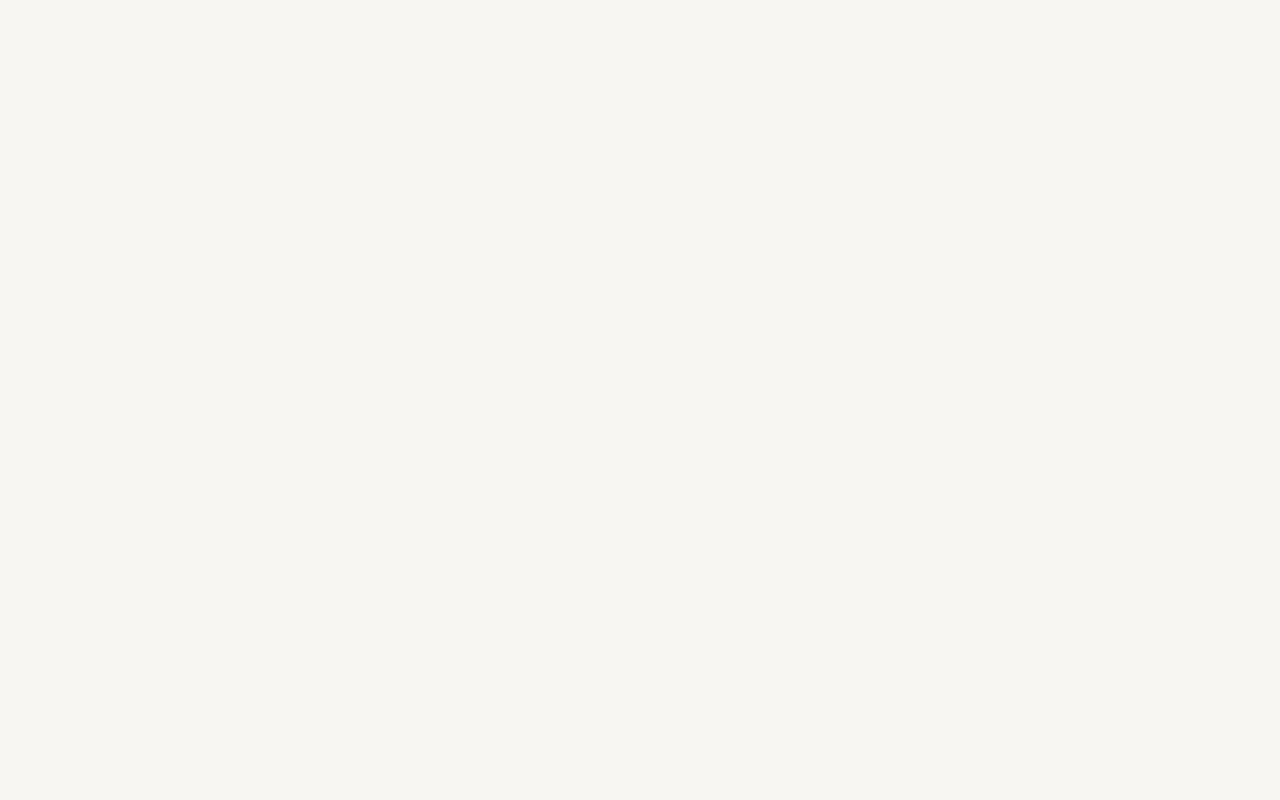
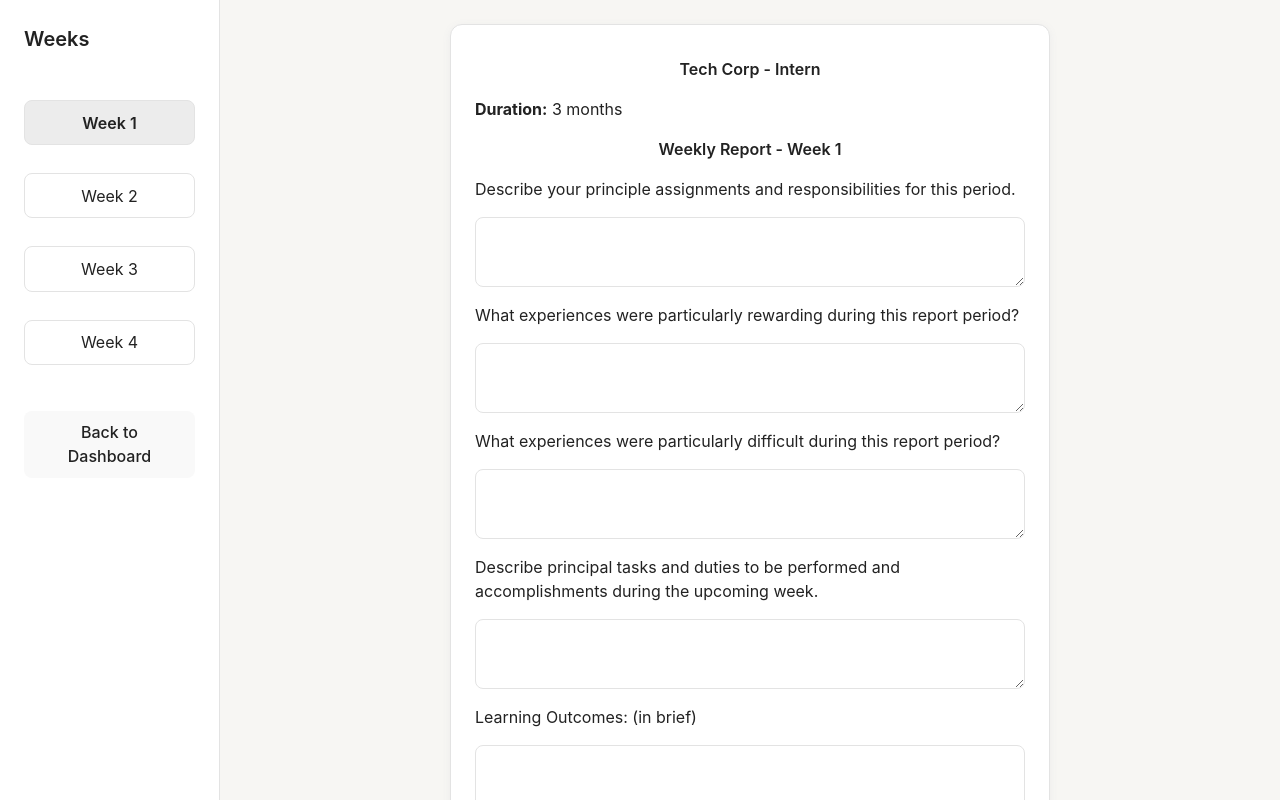
Before and after one commit to KushalvDesai/Internpool, a React (Vite) app in the folder fe/: page /internship/1 in a window 1280 px wide. Before the commit this address had no page. Shown: the top 800 px of the page. Built offline with nearby package versions, Linux system fonts and the light colour scheme.

Commit message:
updated weekly reports

```diff
--- a/fe/src/App.jsx
+++ b/fe/src/App.jsx
@@ -4,6 +4,7 @@
 import Login from './components/Login';
 import Dashboard from './components/Dashboard';
 import WeeklyReport from './components/WeeklyReport';
+import InternshipDetail from './components/InternshipDetail';
 
 const App = () => (
   <Router>
@@ -12,6 +13,7 @@
       <Route path="/login" element={<Login />} />
       <Route path="/dashboard" element={<Dashboard />} />
       <Route path="/weekly-report" element={<WeeklyReport />} />
+      <Route path="/internship/:id" element={<InternshipDetail />} />
     </Routes>
   </Router>
 );
--- a/fe/src/components/Dashboard.jsx
+++ b/fe/src/components/Dashboard.jsx
@@ -1,5 +1,10 @@
 import React from 'react';
 import { useNavigate } from 'react-router-dom';
+
+const internships = [
+  { id: 1, company: 'Tech Corp', position: 'Intern', duration: '3 months' },
+  { id: 2, company: 'Web Solutions', position: 'Intern', duration: '6 months' },
+];
 
 const Dashboard = () => {
   const navigate = useNavigate();
@@ -26,7 +31,17 @@
             <b>Name:</b> {studentData.name}<br />
             <b>Email:</b> {studentData.email}
           </div>
-          {/* Reports list can be added here if needed */}
+          <h3 style={{ margin: '16px 0 8px' }}>Internships</h3>
+          <ul style={{ paddingLeft: 0, listStyle: 'none' }}>
+            {internships.map(internship => (
+              <li key={internship.id} style={{ marginBottom: 16, background: '#f7f6f3', borderRadius: 8, padding: 16, border: '1px solid #e3e3e3', display: 'flex', justifyContent: 'space-between', alignItems: 'center' }}>
+                <div>
+                  <b>{internship.position}</b> at <b>{internship.company}</b> for {internship.duration}
+                </div>
+                <button onClick={() => navigate(`/internship/${internship.id}`)} style={{ marginLeft: 16 }}>Open</button>
+              </li>
+            ))}
+          </ul>
         </div>
       </main>
     </div>
@@ -34,4 +49,4 @@
 };
 
 export default Dashboard;
-// The sidebar now redirects to a new WeeklyReport page for report submission.
+// Dashboard now lists internships and links to InternshipDetail page for each.
--- /dev/null
+++ b/fe/src/components/InternshipDetail.jsx
@@ -0,0 +1,135 @@
+import React, { useState } from 'react';
+import { useParams, useNavigate } from 'react-router-dom';
+
+const weeks = [1, 2, 3, 4];
+
+const initialForm = {
+  assignments: '',
+  rewarding: '',
+  difficult: '',
+  upcoming: '',
+  learning: '',
+};
+
+const InternshipDetail = () => {
+  const { id } = useParams();
+  const navigate = useNavigate();
+  // Dummy internship data (replace with API call as needed)
+  const internship = {
+    id,
+    company: id === '1' ? 'Tech Corp' : 'Web Solutions',
+    position: 'Intern',
+    duration: id === '1' ? '3 months' : '6 months',
+  };
+  // Store reports for each week
+  const [reports, setReports] = useState({ 1: { ...initialForm }, 2: { ...initialForm }, 3: { ...initialForm }, 4: { ...initialForm } });
+  const [submitted, setSubmitted] = useState({ 1: false, 2: false, 3: false, 4: false });
+  const [currentWeek, setCurrentWeek] = useState(1);
+  const [msg, setMsg] = useState('');
+
+  const handleChange = e => {
+    const { name, value } = e.target;
+    setReports(prev => ({
+      ...prev,
+      [currentWeek]: { ...prev[currentWeek], [name]: value },
+    }));
+  };
+
+  const handleSave = () => {
+    setMsg(`Week ${currentWeek} report saved!`);
+    setTimeout(() => setMsg(''), 1500);
+  };
+
+  const handleSubmit = async () => {
+    // Submit only the current week's report
+    await fetch(`/api/internship/${id}/report`, {
+      method: 'POST',
+      headers: { 'Content-Type': 'application/json' },
+      body: JSON.stringify({ week: currentWeek, ...reports[currentWeek] }),
+    });
+    setSubmitted(prev => ({ ...prev, [currentWeek]: true }));
+    setMsg(`Week ${currentWeek} report submitted!`);
+    setTimeout(() => setMsg(''), 1500);
+  };
+
+  return (
+    <div style={{ minHeight: '100vh', background: '#f7f6f3' }}>
+      {/* Sticky Sidebar */}
+      <aside
+        style={{
+          position: 'fixed',
+          top: 0,
+          left: 0,
+          height: '100vh',
+          width: 220,
+          background: '#fff',
+          borderRight: '1px solid #e3e3e3',
+          padding: 24,
+          display: 'flex',
+          flexDirection: 'column',
+          gap: 16,
+          zIndex: 100,
+        }}
+      >
+        <h2 style={{ fontSize: 20, margin: 0, marginBottom: 24 }}>Weeks</h2>
+        {weeks.map(w => (
+          <button
+            key={w}
+            onClick={() => setCurrentWeek(w)}
+            style={{
+              width: '100%',
+              background: currentWeek === w ? '#ececec' : '#fff',
+              fontWeight: currentWeek === w ? 600 : 400,
+              border: '1px solid #e3e3e3',
+              marginBottom: 6,
+              borderRadius: 8,
+              cursor: 'pointer',
+              color: submitted[w] ? 'green' : '#222',
+            }}
+          >
+            Week {w} {submitted[w] ? '✓' : ''}
+          </button>
+        ))}
+        <button onClick={() => navigate('/dashboard')} style={{ marginTop: 24 }}>Back to Dashboard</button>
+      </aside>
+      {/* Main content with left margin */}
+      <main
+        style={{
+          marginLeft: 220,
+          minHeight: '100vh',
+          display: 'flex',
+          alignItems: 'center',
+          justifyContent: 'center',
+        }}
+      >
+        <div className="card" style={{ maxWidth: 600, width: '100%' }}>
+          <h2 style={{ textAlign: 'center', marginBottom: 16 }}>{internship.company} - {internship.position}</h2>
+          <div style={{ marginBottom: 16 }}>
+            <b>Duration:</b> {internship.duration}
+          </div>
+          <h3 style={{ textAlign: 'center', marginBottom: 16 }}>Weekly Report - Week {currentWeek}</h3>
+          <form style={{ display: 'flex', flexDirection: 'column', gap: 10 }}>
+            <label>Describe your principle assignments and responsibilities for this period.</label>
+            <textarea name="assignments" value={reports[currentWeek].assignments} onChange={handleChange} required style={{ minHeight: 40 }} />
+            <label>What experiences were particularly rewarding during this report period?</label>
+            <textarea name="rewarding" value={reports[currentWeek].rewarding} onChange={handleChange} required style={{ minHeight: 40 }} />
+            <label>What experiences were particularly difficult during this report period?</label>
+            <textarea name="difficult" value={reports[currentWeek].difficult} onChange={handleChange} required style={{ minHeight: 40 }} />
+            <label>Describe principal tasks and duties to be performed and accomplishments during the upcoming week.</label>
+            <textarea name="upcoming" value={reports[currentWeek].upcoming} onChange={handleChange} required style={{ minHeight: 40 }} />
+            <label>Learning Outcomes: (in brief)</label>
+            <textarea name="learning" value={reports[currentWeek].learning} onChange={handleChange} required style={{ minHeight: 40 }} />
+            <div style={{ display: 'flex', gap: 8, marginTop: 12 }}>
+              <button type="button" onClick={handleSave} style={{ flex: 1 }}>Save</button>
+              <button type="button" onClick={handleSubmit} style={{ flex: 1, background: '#222', color: '#fff' }}>Submit</button>
+            </div>
+          </form>
+          {msg && <div style={{ color: 'green', marginTop: 10 }}>{msg}</div>}
+        </div>
+      </main>
+    </div>
+  );
+};
+
+export default InternshipDetail;
+// This page allows viewing, editing, saving, and submitting weekly reports for each internship individually.
--- a/fe/src/components/WeeklyReport.jsx
+++ b/fe/src/components/WeeklyReport.jsx
@@ -23,109 +23,174 @@
 };
 
 const WeeklyReport = () => {
-  const [week, setWeek] = useState(1);
-  const [form, setForm] = useState(initialForm);
+  const [currentWeek, setCurrentWeek] = useState(1);
+  const [reports, setReports] = useState({ 1: { ...initialForm, weekNo: 1 }, 2: { ...initialForm, weekNo: 2 }, 3: { ...initialForm, weekNo: 3 }, 4: { ...initialForm, weekNo: 4 } });
+  const [msg, setMsg] = useState('');
   const navigate = useNavigate();
 
-  const handleChange = e => setForm({ ...form, [e.target.name]: e.target.value });
-
-  const handleWeekChange = e => {
-    setWeek(Number(e.target.value));
-    setForm({ ...form, weekNo: e.target.value });
+  // Handle input changes for the current week
+  const handleChange = e => {
+    const { name, value } = e.target;
+    setReports(prev => ({
+      ...prev,
+      [currentWeek]: { ...prev[currentWeek], [name]: value },
+    }));
   };
 
-  const handleSubmit = async e => {
-    e.preventDefault();
-    // Submit form to backend (API call)
+  // Save draft for the current week
+  const handleSave = () => {
+    setMsg(`Week ${currentWeek} report saved!`);
+    setTimeout(() => setMsg(''), 1500);
+  };
+
+  // Submit all 4 reports
+  const handleSubmitAll = async () => {
+    for (let w = 1; w <= 4; w++) {
       await fetch('/api/student/report', {
         method: 'POST',
         headers: { 'Content-Type': 'application/json' },
-      body: JSON.stringify(form),
+        body: JSON.stringify(reports[w]),
       });
+    }
     navigate('/dashboard');
   };
 
+  // Switch to a week for editing
+  const handleWeekSelect = w => {
+    setCurrentWeek(w);
+    setMsg('');
+  };
+
   return (
-    <div style={{ minHeight: '100vh', display: 'flex', alignItems: 'center', justifyContent: 'center', background: '#f7f6f3' }}>
-      <div className="card" style={{ maxWidth: 600, width: '100%' }}>
-        <h2 style={{ textAlign: 'center', marginBottom: 16 }}>Weekly Internship Report</h2>
-        <form onSubmit={handleSubmit} style={{ display: 'flex', flexDirection: 'column', gap: 10 }}>
+    <div style={{ minHeight: '100vh', background: '#f7f6f3' }}>
+      {/* Sticky Sidebar */}
+      <aside
+        style={{
+          position: 'fixed',
+          top: 0,
+          left: 0,
+          height: '100vh',
+          width: 220,
+          background: '#fff',
+          borderRight: '1px solid #e3e3e3',
+          padding: 24,
+          display: 'flex',
+          flexDirection: 'column',
+          gap: 16,
+          zIndex: 100,
+        }}
+      >
+        <h2 style={{ fontSize: 20, margin: 0, marginBottom: 24 }}>Weekly Reports</h2>
+        {weeks.map(w => (
+          <button
+            key={w}
+            onClick={() => handleWeekSelect(w)}
+            style={{
+              width: '100%',
+              background: currentWeek === w ? '#ececec' : '#fff',
+              fontWeight: currentWeek === w ? 600 : 400,
+              border: '1px solid #e3e3e3',
+              marginBottom: 6,
+              borderRadius: 8,
+              cursor: 'pointer',
+            }}
+          >
+            Week {w} {Object.values(reports[w]).some(val => val) ? '✓' : ''}
+          </button>
+        ))}
+        <button
+          onClick={handleSubmitAll}
+          style={{ marginTop: 24, background: '#222', color: '#fff', borderRadius: 8, padding: '10px 0', fontWeight: 600 }}
+        >
+          Submit All Reports
+        </button>
+      </aside>
+      {/* Main content with left margin */}
+      <main
+        style={{
+          marginLeft: 220,
+          minHeight: '100vh',
+          display: 'flex',
+          alignItems: 'center',
+          justifyContent: 'center',
+        }}
+      >
+        <div className="card" style={{ maxWidth: 800, width: '100%' }}>
+          <h2 style={{ textAlign: 'center', marginBottom: 16 }}>Weekly Internship Report - Week {currentWeek}</h2>
+          <form style={{ display: 'flex', flexDirection: 'column', gap: 10 }}>
             <div style={{ display: 'flex', gap: 8 }}>
               <div style={{ flex: 1 }}>
                 <label>Student ID</label>
-              <input name="studentId" value={form.studentId} onChange={handleChange} required />
+                <input name="studentId" value={reports[currentWeek].studentId} onChange={handleChange} required />
               </div>
               <div style={{ flex: 2 }}>
                 <label>Student Name</label>
-              <input name="studentName" value={form.studentName} onChange={handleChange} required />
+                <input name="studentName" value={reports[currentWeek].studentName} onChange={handleChange} required />
               </div>
             </div>
             <div style={{ display: 'flex', gap: 8 }}>
               <div style={{ flex: 1 }}>
                 <label>Sem.</label>
-              <input name="sem" value={form.sem} onChange={handleChange} required />
+                <input name="sem" value={reports[currentWeek].sem} onChange={handleChange} required />
               </div>
               <div style={{ flex: 1 }}>
                 <label>Div.</label>
-              <input name="div" value={form.div} onChange={handleChange} required />
+                <input name="div" value={reports[currentWeek].div} onChange={handleChange} required />
               </div>
               <div style={{ flex: 2 }}>
                 <label>Type of Internship</label>
-              <input name="internshipType" value={form.internshipType} onChange={handleChange} required />
+                <input name="internshipType" value={reports[currentWeek].internshipType} onChange={handleChange} required />
               </div>
             </div>
             <div style={{ display: 'flex', gap: 8 }}>
               <div style={{ flex: 1 }}>
                 <label>Week No.</label>
-              <select name="weekNo" value={week} onChange={handleWeekChange} required>
-                {weeks.map(w => <option key={w} value={w}>{w}</option>)}
-              </select>
+                <input name="weekNo" value={currentWeek} readOnly />
               </div>
               <div style={{ flex: 2 }}>
                 <label>From</label>
-              <input name="from" type="date" value={form.from} onChange={handleChange} required />
+                <input name="from" type="date" value={reports[currentWeek].from} onChange={handleChange} required />
               </div>
               <div style={{ flex: 2 }}>
                 <label>To</label>
-              <input name="to" type="date" value={form.to} onChange={handleChange} required />
+                <input name="to" type="date" value={reports[currentWeek].to} onChange={handleChange} required />
               </div>
               <div style={{ flex: 2 }}>
                 <label>Working Hours / week</label>
-              <input name="hours" value={form.hours} onChange={handleChange} required />
+                <input name="hours" value={reports[currentWeek].hours} onChange={handleChange} required />
               </div>
             </div>
             <div style={{ display: 'flex', gap: 8 }}>
               <div style={{ flex: 2 }}>
                 <label>Company Name</label>
-              <input name="company" value={form.company} onChange={handleChange} required />
+                <input name="company" value={reports[currentWeek].company} onChange={handleChange} required />
               </div>
               <div style={{ flex: 2 }}>
                 <label>Technology worked on</label>
-              <input name="technology" value={form.technology} onChange={handleChange} required />
+                <input name="technology" value={reports[currentWeek].technology} onChange={handleChange} required />
               </div>
             </div>
             <label>Describe your principle assignments and responsibilities for this period.</label>
-          <textarea name="assignments" value={form.assignments} onChange={handleChange} required style={{ minHeight: 40 }} />
+            <textarea name="assignments" value={reports[currentWeek].assignments} onChange={handleChange} required style={{ minHeight: 40 }} />
             <label>What experiences were particularly rewarding during this report period?</label>
-          <textarea name="rewarding" value={form.rewarding} onChange={handleChange} required style={{ minHeight: 40 }} />
+            <textarea name="rewarding" value={reports[currentWeek].rewarding} onChange={handleChange} required style={{ minHeight: 40 }} />
             <label>What experiences were particularly difficult during this report period?</label>
-          <textarea name="difficult" value={form.difficult} onChange={handleChange} required style={{ minHeight: 40 }} />
+            <textarea name="difficult" value={reports[currentWeek].difficult} onChange={handleChange} required style={{ minHeight: 40 }} />
             <label>Describe principal tasks and duties to be performed and accomplishments during the upcoming week.</label>
-          <textarea name="upcoming" value={form.upcoming} onChange={handleChange} required style={{ minHeight: 40 }} />
+            <textarea name="upcoming" value={reports[currentWeek].upcoming} onChange={handleChange} required style={{ minHeight: 40 }} />
             <label>Learning Outcomes: (in brief)</label>
-          <textarea name="learning" value={form.learning} onChange={handleChange} required style={{ minHeight: 40 }} />
+            <textarea name="learning" value={reports[currentWeek].learning} onChange={handleChange} required style={{ minHeight: 40 }} />
             <div style={{ display: 'flex', gap: 8, marginTop: 12 }}>
-            <button type="submit" style={{ flex: 1 }}>Submit</button>
-            <button type="button" onClick={() => navigate('/dashboard')} style={{ flex: 1, background: '#f7f6f3' }}>Cancel</button>
+              <button type="button" onClick={handleSave} style={{ flex: 1 }}>Save</button>
+              <button type="button" onClick={() => setReports(prev => ({ ...prev, [currentWeek]: { ...initialForm, weekNo: currentWeek } }))} style={{ flex: 1, background: '#f7f6f3' }}>Clear</button>
             </div>
           </form>
-        <div style={{ marginTop: 24, fontSize: 13, color: '#888', textAlign: 'center' }}>
-          Signature of Internal Guide &nbsp;&nbsp; Signature of External Guide
+          {msg && <div style={{ color: 'green', marginTop: 10 }}>{msg}</div>}
         </div>
-      </div>
+      </main>
     </div>
   );
 };
 
 export default WeeklyReport;
-// This page provides a weekly report form for 4 weeks, with all required questions and fields.
+// This page provides a sidebar to navigate, view, edit, and save weekly reports before submitting all at once.
```
Lines whose indentation alone changed are shown as unchanged.
